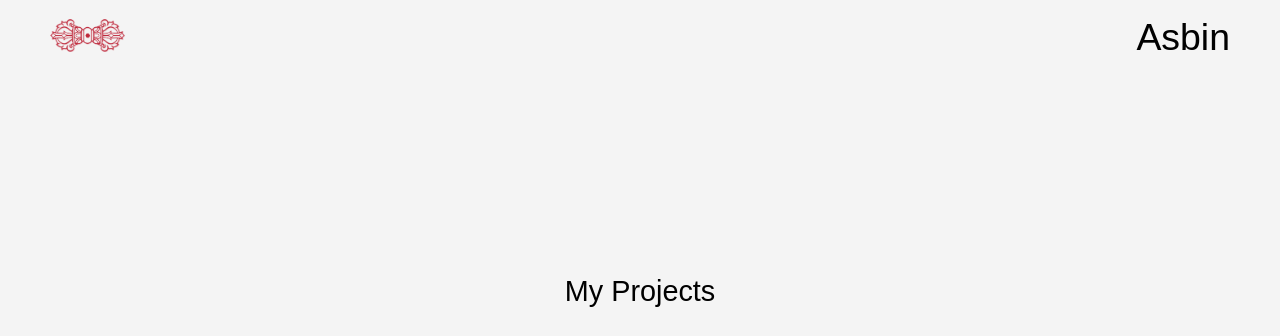
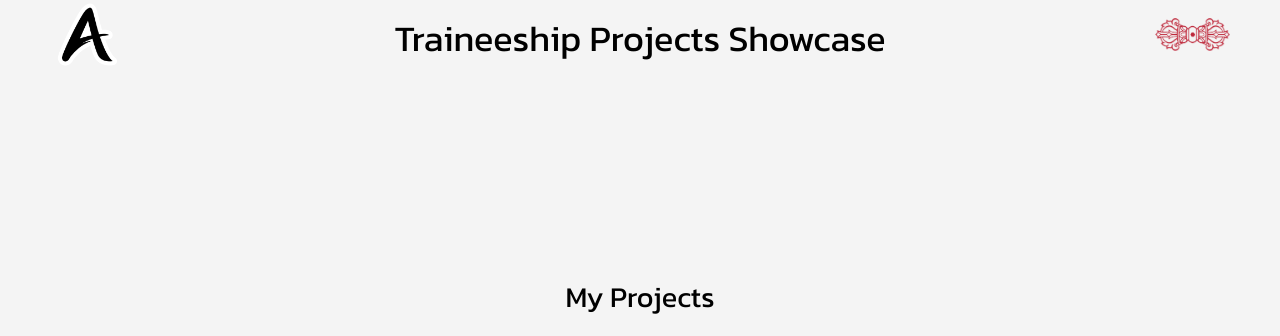
Before and after one commit to imak02/projects, a plain HTML site: page index.html in a window 1280 px wide. Shown: the top 336 px of the page. Drawn offline with Linux system fonts and the light colour scheme.

Commit message:
Add Navbar text

```diff
--- a/css/styles.css
+++ b/css/styles.css
@@ -1,3 +1,5 @@
+@import url("https://fonts.googleapis.com/css2?family=Kanit:ital,wght@0,100;0,200;0,300;0,400;0,500;0,600;0,700;0,800;0,900;1,100;1,200;1,300;1,400;1,500;1,600;1,700;1,800;1,900&display=swap");
+
 html {
   box-sizing: border-box;
   font-size: 16px;
@@ -39,7 +41,9 @@ img {
 } */
 
 body {
-  font-family: Arial, sans-serif;
+  /* font-family: Arial, sans-serif; */
+  font-family: "Kanit", sans-serif;
+
   height: 100vh;
   margin: 0;
   background-color: #f4f4f4;
@@ -62,9 +66,16 @@ body {
   height: auto;
 }
 
+.navbar-text {
+  font-family: "Kanit", sans-serif;
+  font-weight: bolder;
+  font-size: x-large;
+}
+
 .navbar-brand {
-  font-weight: bolder;
-  font-size: xx-large;
+  width: 75px;
+  height: auto;
+  padding: 2px;
 }
 
 .cards-container {
@@ -137,3 +148,12 @@ body {
 .live-link:hover {
   background-color: #d5f0c1;
 }
+
+@media screen and (max-width: 600px) {
+  .navbar {
+    padding: 10px;
+  }
+  .navbar-text {
+    display: none;
+  }
+}
--- a/index.html
+++ b/index.html
@@ -8,10 +8,16 @@
   </head>
   <body>
     <div class="navbar">
+      <div class="navbar-brand">
+        <img src="assets/img/asbin.png" alt="logo" />
+      </div>
+      <div class="navbar-text">
+        <h2>Traineeship Projects Showcase</h2>
+      </div>
+
       <div class="navbar-logo">
         <img src="assets/img/logo.png" alt="logo" />
       </div>
-      <div class="navbar-brand"><h3>Asbin</h3></div>
     </div>
 
     <div class="cards-container">
```
Also changed, not shown: assets/img/asbin.png (added).
